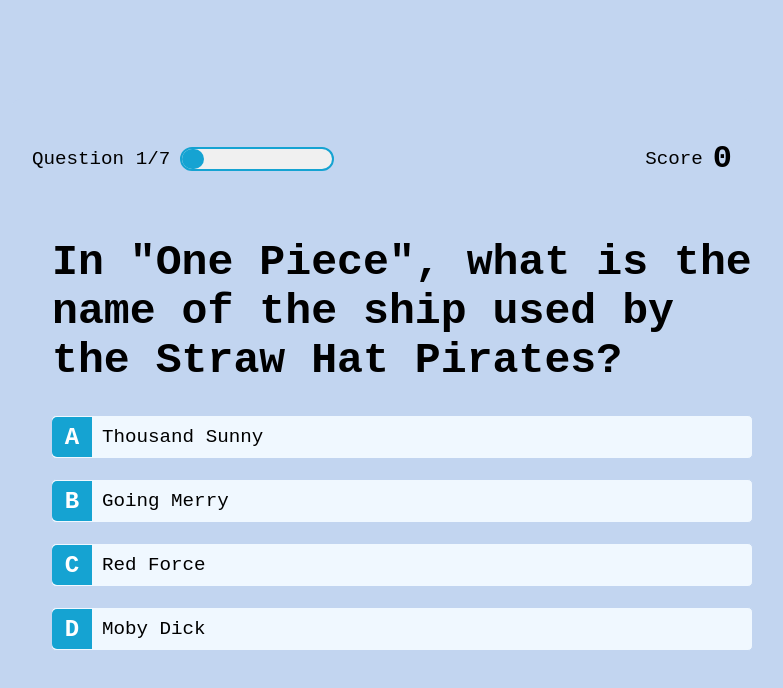
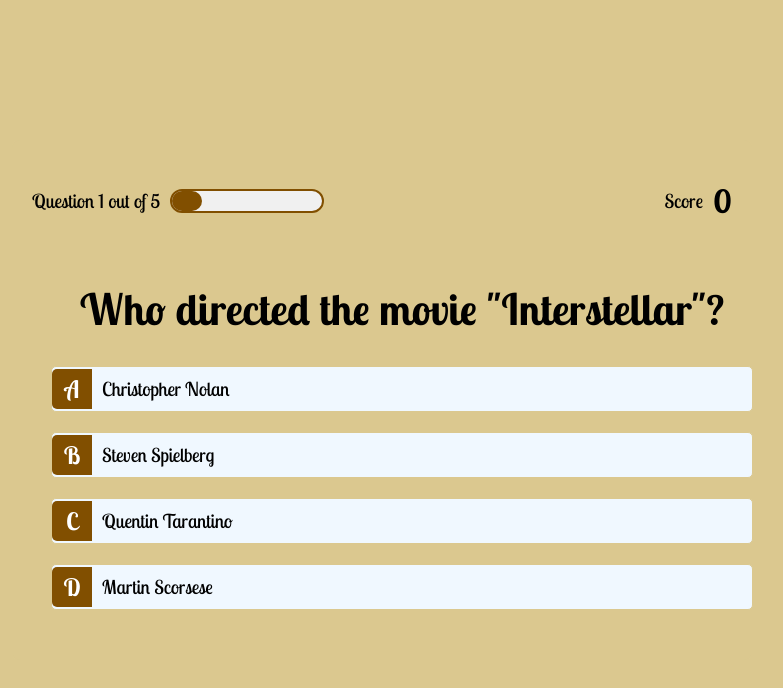
Before and after one commit to Swarnim114/Quiz_Web, a plain HTML site: page questions.html in a window 1280 px wide. Shown: the whole page, without its empty margins (258-1041 px from the left). Drawn offline with Linux system fonts and the light colour scheme.

Commit message:
rewriting js and some css changes

```diff
--- a/endStyle.css
+++ b/endStyle.css
@@ -1,12 +1,11 @@
-/* Common Styles for Consistency */
 body {
     display: flex;
     justify-content: center;
     align-items: center;
     height: 100vh;
     margin: 0;
-    background-color: rgb(194, 213, 240);
-    font-family: 'Courier New', Courier, monospace;
+    background-color:  rgb(219, 200, 143);
+    font-family: "Lobster two";
 }
 
 .container {
@@ -21,14 +20,15 @@ body {
 
 h1 {
     font-size: 3em;
-    color: rgb(21, 163, 210);
+    color:  rgb(219, 200, 143);
     margin-bottom: 20px;
 }
 
 h2 {
     font-size: 2em;
     color: rgb(0, 0, 0);
-    margin-bottom: 20px;
+    margin-bottom: 20px;rgb(21, 163, 210);
+    rgb(21, 163, 210);
 }
 
 .btn {
@@ -36,7 +36,7 @@ h2 {
     padding: 15px 30px;
     font-size: 1.5em;
     color: white;
-    background-color: rgb(21, 163, 210);
+    background-color:  rgb(219, 200, 143);
     text-decoration: none;
     border-radius: 15px;
     transition: background-color 0.3s ease;
@@ -44,7 +44,7 @@ h2 {
 }
 
 .btn:hover {
-    background-color: rgb(0, 122, 204);
+    background-color: rgb(0, 204, 71);
     transform: scale(1.05);
     box-shadow: 0 8px 15px rgba(0, 0, 0, 0.2);
     animation-duration: 100ms;
--- a/questionStyle.css
+++ b/questionStyle.css
@@ -4,14 +4,14 @@ body {
     align-items: center;
     height: 100vh;
     margin: 0;
-    background-color: rgb(194, 213, 240);
-    font-family: 'Courier New', Courier, monospace;
+    background-color:  rgb(219, 200, 143);
+    font-family: "Lobster Two";
 }
 
 .game-container {
     width: 60%;
     max-width: 700px;
-    background: rgb(194, 213, 240);
+    background:  rgb(219, 200, 143);
     border-radius: 8px;
     padding: 20px;
 }
@@ -42,7 +42,7 @@ body {
     background-color: rgb(240, 240, 240);
     border-radius: 20px;
     border: solid 2px ;
-    border-color:  rgb(21, 163, 210);
+    border-color: rgb(129, 79, 0);
     margin-right: 20px;
 }
 
@@ -50,7 +50,7 @@ body {
     height: 100%;
     width: 0;
     border-radius: 20px;
-    background-color: rgb(21, 163, 210);
+    background-color:rgb(129, 79, 0);
     transition: width 0.3s ease;
 }
 
@@ -60,14 +60,14 @@ body {
     justify-content: center;
     align-items: center;
     width: 100%;
-    background-color: rgb(194, 213, 240);
+    background-color:  rgb(219, 200, 143);
     padding: 20px;
 }
 
 span {
     font-size: 2.7em;
     color: rgb(0, 0, 0);
-    font-family: 'Courier New', Courier, monospace;
+    font-family: "Lobster Two";
     font-weight: 700;
     margin-bottom: 20px;
 }
@@ -77,7 +77,7 @@ span {
     align-items: center;
     width: 100%;
     margin: 10px 0;
-    border: 1px solid rgb(194, 213, 240);
+    border: 1px solid  rgb(219, 200, 143);
     border-radius: 5px;
     background-color: rgb(240, 248, 255);
     transition: background-color 0.3s ease;
@@ -86,7 +86,7 @@ span {
 }
 
 .option:hover {
-    background-color: rgb(92, 159, 245);
+    background-color: rgb(214, 178, 120);
     transform: scale(1.05);
     box-shadow: 0 8px 15px rgba(0, 0, 0, 0.2);
     animation-duration: 100ms;
@@ -98,9 +98,9 @@ span {
     align-items: center;
     width: 40px;
     height: 40px;
-    background-color: rgb(21, 163, 210);
+    background-color:rgb(129, 79, 0);
     color: white;
-    font-family: 'Courier New', Courier, monospace;
+    font-family: "Lobster Two";
     font-weight: 700;
     font-size: 1.5em;
     border-radius: 5px 0 0 5px;
@@ -110,7 +110,7 @@ span {
     display: flex;
     align-items: center;
     padding: 10px;
-    font-family: 'Courier New', Courier, monospace;
+    font-family: "Lobster Two";
     font-size: 1.2em;
     color: rgb(0, 0, 0);
     margin-left: 0px; /* Adding gap between letter and choice text */
@@ -118,11 +118,11 @@ span {
 }
 
 .correct {
-    background-color: green;
+    background-color: rgb(138, 210, 110);
     color: white;
 }
 
 .incorrect {
-    background-color: red;
+    background-color: rgb(255, 113, 113);
     color: white;
 }
--- a/questions.html
+++ b/questions.html
@@ -5,6 +5,10 @@
     <meta name="viewport" content="width=device-width, initial-scale=1.0">
     <title>Quiz Game</title>
     <link rel="stylesheet" href="questionStyle.css">
+    <link rel="preconnect" href="https://fonts.googleapis.com">
+<link rel="preconnect" href="https://fonts.gstatic.com" crossorigin>
+<link href="https://fonts.googleapis.com/css2?family=Lobster+Two:ital,wght@0,400;0,700;1,400;1,700&display=swap" rel="stylesheet">
+
     <script defer src="script.js"></script>
 </head>
 <body>
--- a/script.js
+++ b/script.js
@@ -1,138 +1,110 @@
-const questionElement = document.getElementById('question');
+const quesContent = document.getElementById('question');
 const choices = Array.from(document.getElementsByClassName('choice'));
 const progressText = document.getElementById('progressText');
 const scoreText = document.getElementById('score');
 const progressBarFull = document.getElementById('progressBarFull');
-
-let currentQuestion = {};
-let acceptingAnswers = true;
-let score = 0;
-let questionCounter = 0;
-let availableQuestions = [];
-
 let questions = [
     {
-        question: 'What is the name of the main protagonist in "Naruto"?',
-        choice1: 'Sasuke Uchiha',
-        choice2: 'Kakashi Hatake',
-        choice3: 'Naruto Uzumaki',
-        choice4: 'Itachi Uchiha',
+        question: 'Who directed the movie "Interstellar"?',
+        choice1: 'Christopher Nolan',
+        choice2: 'Steven Spielberg',
+        choice3: 'Quentin Tarantino',
+        choice4: 'Martin Scorsese',
+        answer: 1,
+    },
+    {
+        question: 'In the movie "Invictus", who portrays the role of Nelson Mandela?',
+        choice1: 'Will Smith',
+        choice2: 'Denzel Washington',
+        choice3: 'Morgan Freeman',
+        choice4: 'Forest Whitaker',
         answer: 3,
     },
     {
-        question: 'In "One Piece", what is the name of the ship used by the Straw Hat Pirates?',
-        choice1: 'Thousand Sunny',
-        choice2: 'Going Merry',
-        choice3: 'Red Force',
-        choice4: 'Moby Dick',
+        question: 'Which country is the setting for the movie "La Haine"?',
+        choice1: 'United States',
+        choice2: 'France',
+        choice3: 'Italy',
+        choice4: 'Germany',
         answer: 2,
     },
     {
-        question: 'Who is the creator of the manga "Attack on Titan"?',
-        choice1: 'Eiichiro Oda',
-        choice2: 'Hajime Isayama',
-        choice3: 'Akira Toriyama',
-        choice4: 'Tite Kubo',
-        answer: 2,
-    },
-    {
-        question: 'Which anime features a character named "Goku"?',
-        choice1: 'One Punch Man',
-        choice2: 'Dragon Ball',
-        choice3: 'Bleach',
-        choice4: 'Death Note',
-        answer: 2,
-    },
-    {
-        question: 'In "My Hero Academia", what is the hero name of Izuku Midoriya?',
-        choice1: 'Red Riot',
-        choice2: 'Deku',
-        choice3: 'Lemillion',
-        choice4: 'Shoto',
-        answer: 2,
-    },
-    {
-        question: 'Which anime features a notebook that can kill anyone whose name is written in it?',
-        choice1: 'Death Note',
-        choice2: 'Naruto',
-        choice3: 'Fullmetal Alchemist',
-        choice4: 'Tokyo Ghoul',
+        question: 'What is the English title of the French film "Intouchables"?',
+        choice1: 'The Intouchables',
+        choice2: 'Untouchable',
+        choice3: 'Touching Lives',
+        choice4: 'The Touchables',
         answer: 1,
     },
     {
-        question: 'In "Sword Art Online", what is the name of the main protagonist?',
-        choice1: 'Kirito',
-        choice2: 'Asuna',
-        choice3: 'Sinon',
-        choice4: 'Leafa',
+        question: 'Who directed the movie "The Shape of Water"?',
+        choice1: 'Guillermo del Toro',
+        choice2: 'Alfonso Cuarón',
+        choice3: 'Alejandro González Iñárritu',
+        choice4: 'Pedro Almodóvar',
         answer: 1,
     },
 ];
 
 
-// Constants
-const CORRECT_BONUS = 10;
-const MAX_QUESTIONS = questions.length;
+let score = 0;
+let quesNo = 0;
+const correctMarks = 10;
+let acceptingAnswers = false;
 
-startGame = () => {
-    questionCounter = 0;
+const start = () => {
+    quesNo = 0;
     score = 0;
-    availableQuestions = [...questions];
-    getNewQuestion();
+    nextQues();
 };
 
-getNewQuestion = () => {
-    if (availableQuestions.length === 0 || questionCounter >= MAX_QUESTIONS) {
-
+const nextQues = () => {
+    if (quesNo >= questions.length) {
         localStorage.setItem('mostRecentScore', score);
-        return window.location.assign('end.html');
+        window.location.href = 'end.html';
+        return;
     }
 
-    questionCounter++;
-    progressText.innerText = `Question ${questionCounter}/${MAX_QUESTIONS}`;
-    // Update the progress bar
-    progressBarFull.style.width = `${(questionCounter / MAX_QUESTIONS) * 100}%`;
+    progressText.textContent = `Question ${quesNo + 1} out of ${questions.length}`;
+    progressBarFull.style.width = `${((quesNo + 1) / questions.length) * 100}%`;
 
-    const questionIndex = Math.floor(Math.random() * availableQuestions.length);
-    currentQuestion = availableQuestions[questionIndex];
-    questionElement.innerText = currentQuestion.question;
+    currentQues = questions[quesNo];
+    quesContent.textContent = currentQues.question;
 
     choices.forEach(choice => {
         const number = choice.dataset['number'];
-        choice.innerText = currentQuestion['choice' + number];
+        choice.textContent = currentQues['choice' + number];
     });
 
-    availableQuestions.splice(questionIndex, 1);
+    quesNo++;
     acceptingAnswers = true;
 };
 
+
 choices.forEach(choice => {
-    choice.addEventListener('click', e => {
+    choice.addEventListener('click', () => {
         if (!acceptingAnswers) return;
+        acceptingAnswers = false;
+        const selectedChoice = choice;
+        const selectedAnswer = selectedChoice.dataset['number'];
+        const isCorrect = selectedAnswer == currentQues.answer;
 
-        acceptingAnswers = false;
-        const selectedChoice = e.target;
-        const selectedAnswer = selectedChoice.dataset['number'];
-
-        const classToApply =
-            selectedAnswer == currentQuestion.answer ? 'correct' : 'incorrect';
-
-        if (classToApply === 'correct') {
-            incrementScore(CORRECT_BONUS);
+        if (isCorrect) {
+            updateScore(correctMarks);
         }
-
-        selectedChoice.classList.add(classToApply);
-
+        const corrOrIncorr = isCorrect ? 'correct' : 'incorrect';
+        selectedChoice.classList.add(corrOrIncorr);
         setTimeout(() => {
-            selectedChoice.classList.remove(classToApply);
-            getNewQuestion();
-        }, 1000);
+            selectedChoice.classList.remove(corrOrIncorr);
+            nextQues();
+        }, 600);
     });
 });
 
-incrementScore = num => {
+
+const updateScore = num => {
     score += num;
-    scoreText.innerText = score;
+    scoreText.textContent = score;
 };
 
-startGame();
+start();
--- a/style.css
+++ b/style.css
@@ -1,11 +1,11 @@
 body {
     display: flex;
-    background-color: rgb(194, 213, 240);
+    background-color: rgb(219, 200, 143);
     justify-content: center;
     align-items: center;
     height: 100vh;
     margin: 0;
-}
+    font-family: "Lobster Two", "Great Vibes", cursive;}
 
 .box {
     display: flex;
@@ -14,35 +14,32 @@ body {
     align-items: center;
     width: 30vw;
     height: 30vh;
-    /* border: solid 2px red; */
 }
 
 h1 {
     font-size: 5em;
-    color: rgb(21, 163, 210);
-    font-family: 'Courier New', Courier, monospace;
+    color: rgb(0, 0, 0);
     font-weight: 700;
-}
+    font-family: "Lobster Two", "Great Vibes", cursive;}
 
-a{
+a {
     display: flex;
     height: 2em;
     width: 8em;
-    border: 2px solid rgb(21, 163, 210);
-    border-radius: 15 px;
+    border: 2px solid rgb(0, 0, 0);
+    border-radius: 15px;
     align-items: center;
     justify-content: center;
     align-self: center;
     text-align: center;
-    color:rgb(21, 163, 210);
+    color: rgb(21, 210, 30);
     font-size: xx-large;
     font-weight: 900;
     border-radius: 20px;
-
 }
 
-a:hover{
-    background-color: rgb(92, 159, 245);
+a:hover {
+    background-color: rgb(63, 175, 85);
     transform: scale(1.25);
     box-shadow: 0 8px 15px rgba(0, 0, 0, 0.2);
     animation-duration: 100ms;
@@ -52,5 +49,4 @@ a:hover{
                 transform 0.3s ease-in-out,
                 box-shadow 0.3s ease-in-out,
                 color 0.3s ease-in-out;
-
 }
```
Also changed, not shown: end.html (+3 -0 lines), index.html (+4 -1 lines).
